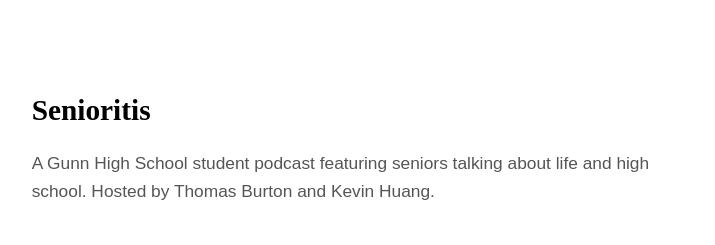
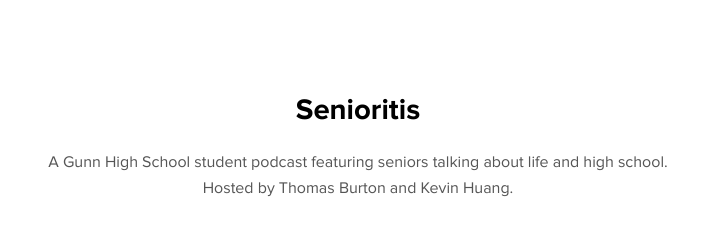
Before and after one commit to thesenioritis/thesenioritis.github.io, a website: page index.html in a window 1280 px wide. Shown: the top 245 px of the page, without its empty margins (277-992 px from the left). Drawn offline with Linux system fonts and the light colour scheme.

Commit message:
Reformat CSS.

```diff
--- a/css/main.css
+++ b/css/main.css
@@ -231,11 +231,12 @@
 }
 
 #header h1 {
-   font-family: "SFMoMA", "San Francisco";
+  font-family: "Proxima Nova";
   font-weight: bold;
   color: black;
   font-size: 22pt;
   text-transform: none;
+  text-align: center;
 }
 
 #header a {
@@ -253,6 +254,11 @@
   text-decoration: none;
 }
 
+#header p.lead {
+  font-size: 12pt;
+  text-align: center;
+}
+
 p {
   text-rendering: optimizeLegibility;
   hyphens: auto;
@@ -262,7 +268,7 @@
 }
 
 p.lead {
-     font-family: "Franklin Book", "SFMoMA", sans-serif;
+  font-family: "Proxima Nova", sans-serif;
   font-size: 13pt;
   line-height: 160%;
 }
--- a/feed.xml
+++ b/feed.xml
@@ -4,7 +4,7 @@
       <description><![CDATA[Gautam Mittal]]></description>
       <link>http://gmittal.github.io</link>
       <generator>RSS for Node</generator>
-      <lastBuildDate>Sun, 04 Feb 2018 22:03:29 GMT</lastBuildDate>
+      <lastBuildDate>Sun, 04 Feb 2018 22:07:00 GMT</lastBuildDate>
       <atom:link href="http://gmittal.github.io/feed.xml" rel="self" type="application/rss+xml"/>
       <language><![CDATA[en]]></language>
       <item>
--- a/index.html
+++ b/index.html
@@ -26,7 +26,8 @@
           <div class="eight columns">
             <h1>Senioritis</h1>
             <p class="lead">
-              A Gunn High School student podcast featuring seniors talking about life and high school. Hosted by Thomas Burton and Kevin Huang.
+              A Gunn High School student podcast featuring seniors talking about life and high school.<br />
+              Hosted by Thomas Burton and Kevin Huang.
             </p>
           </div>
         </div>
```
Also changed, not shown: templates/index.html (+2 -1 lines). Lines whose indentation alone changed are shown as unchanged.
